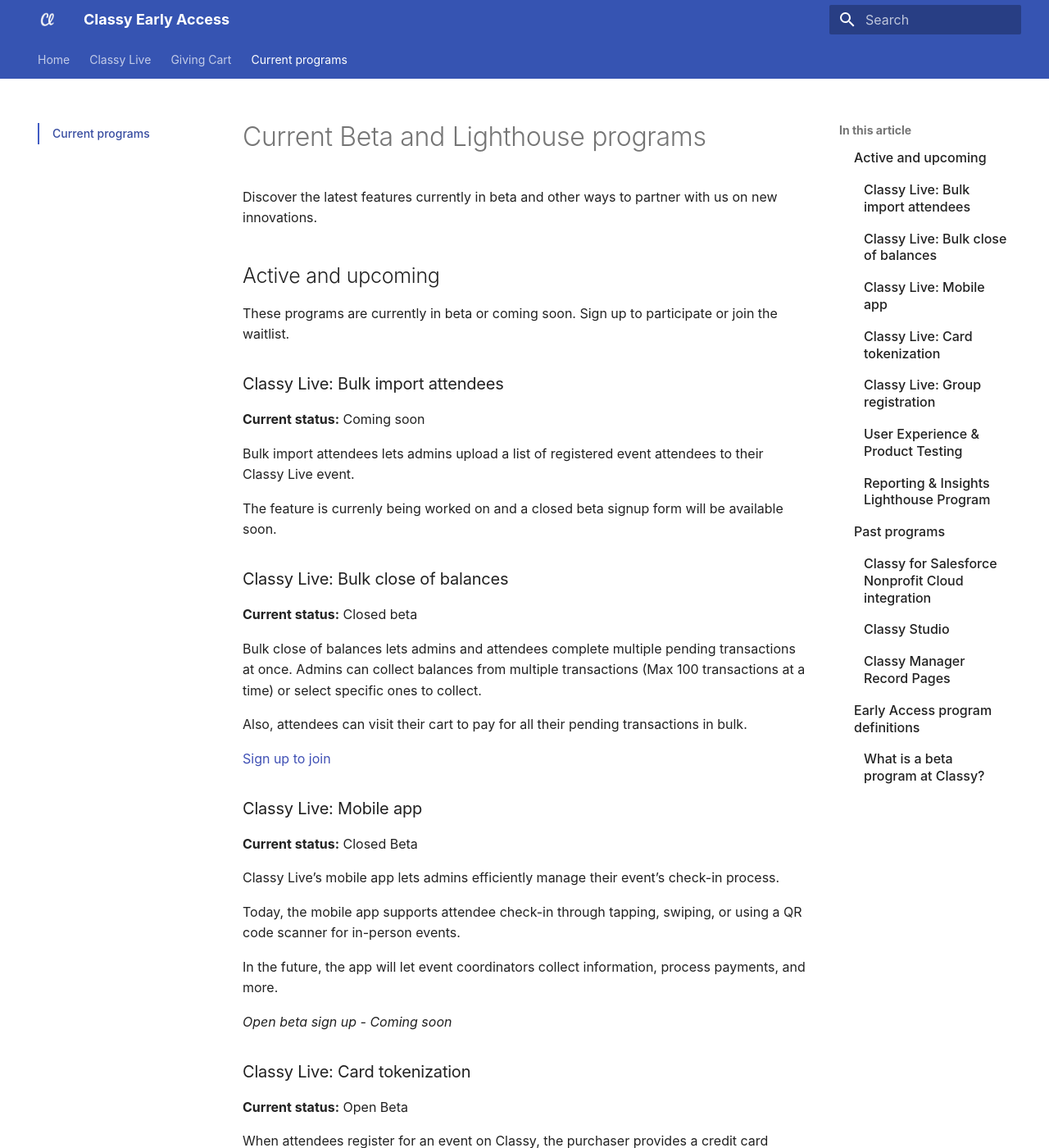
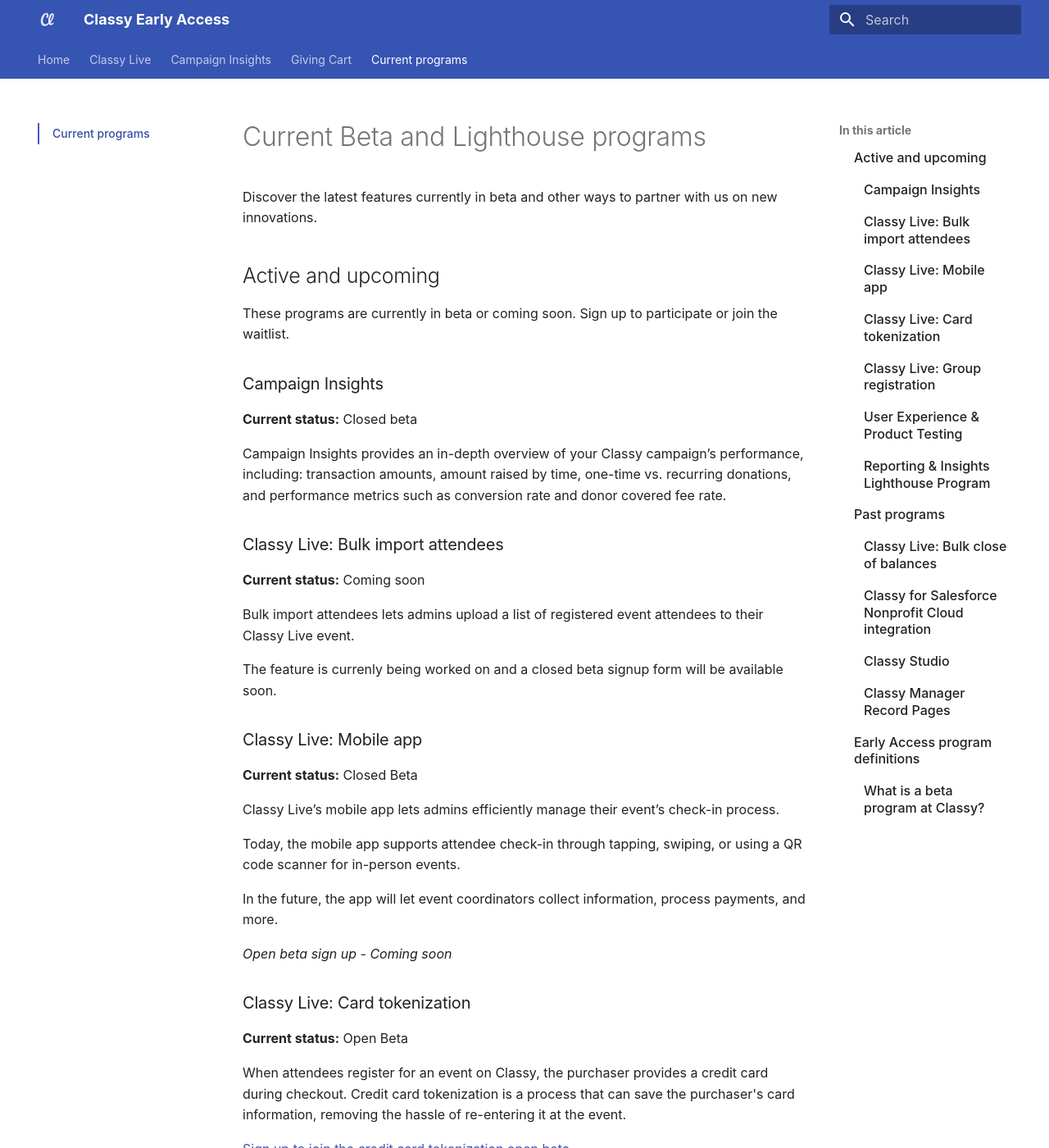
Before and after one commit to truj1ll0/mkdocs-help-center, an MkDocs documentation site: the page built from docs/beta-and-lighthouse/current-programs.md, in a window 1280 px wide and 1400 px high. Shown: the whole window at 82% size. Built offline with MkDocs 1.6.1 and Material for MkDocs 9.7.7, drawn with Linux system fonts in a browser that asks for light colours; some web fonts are replaced; some of the changed text lies outside the part shown.

Commit message:
Add campaign insights to nav and current programs

```diff
--- a/docs/beta-and-lighthouse/current-programs.md
+++ b/docs/beta-and-lighthouse/current-programs.md
@@ -6,6 +6,12 @@
 
 These programs are currently in beta or coming soon. Sign up to participate or join the waitlist.
 
+### Campaign Insights
+
+**Current status:** Closed beta
+
+Campaign Insights provides an in-depth overview of your Classy campaign’s performance, including: transaction amounts, amount raised by time, one-time vs. recurring donations, and performance metrics such as conversion rate and donor covered fee rate.
+
 ### Classy Live: Bulk import attendees
 
 **Current status:** Coming soon
@@ -13,16 +19,6 @@
 Bulk import attendees lets admins upload a list of registered event attendees to their Classy Live event.
 
 The feature is currenly being worked on and a closed beta signup form will be available soon.
-
-### Classy Live: Bulk close of balances
-
-**Current status:** Closed beta
-
-Bulk close of balances lets admins and attendees complete multiple pending transactions at once. Admins can collect balances from multiple transactions (Max 100 transactions at a time) or select specific ones to collect.
-
-Also, attendees can visit their cart to pay for all their pending transactions in bulk.
-
-[Sign up to join](https://learn.classy.org/classy-live-bulk-close-open-balances-beta.html?utm_source=early_access_hub&utm_medium=microsite&utm_campaign=lighthouse_beta_programs)
 
 ### Classy Live: Mobile app
 
@@ -76,6 +72,14 @@
 
 These programs are now available to all Classy customers.
 
+### Classy Live: Bulk close of balances
+
+**Current status:** Open beta (Available to all customers)
+
+Bulk close of balances lets admins and attendees complete multiple pending transactions at once. Admins can collect balances from multiple transactions (Max 100 transactions at a time) or select specific ones to collect.
+
+Also, attendees can visit their cart to pay for all their pending transactions in bulk.
+
 ### Classy for Salesforce Nonprofit Cloud integration
 
 **Current status:** General availability
--- a/mkdocs.yml
+++ b/mkdocs.yml
@@ -70,6 +70,7 @@
         "campaign-studio/getting-started/email-studio.md": "https://support.classy.org/s/article/email-studio"
         "domain-masking.md": "https://support.classy.org/s/article/how-to-set-up-domain-masking"
         "classy-for-salesforce-fundraising.md": "https://support.classy.org/s/article/install-classy-for-salesforce-fundraising"
+        "classy-live/bulk-close.md": "https://support.classy.org/s/article/bulk-close-balances-in-classy-live"
 
 extra:
   analytics:
@@ -83,9 +84,9 @@
   - Home: index.md
   - Classy Live:
       - Donor covered fees: classy-live/donor-covered-fees.md
-      - Bulk close: classy-live/bulk-close.md
       - Mobile app + M2 card reader: classy-live/mobile-app.md
       - Card tokenization: classy-live/card-tokenization.md
       - Group registration: classy-live/group-registration.md
+  - Campaign Insights: campaign-insights.md
   - Giving Cart: giving-cart.md
   - Current programs: beta-and-lighthouse/current-programs.md
```
